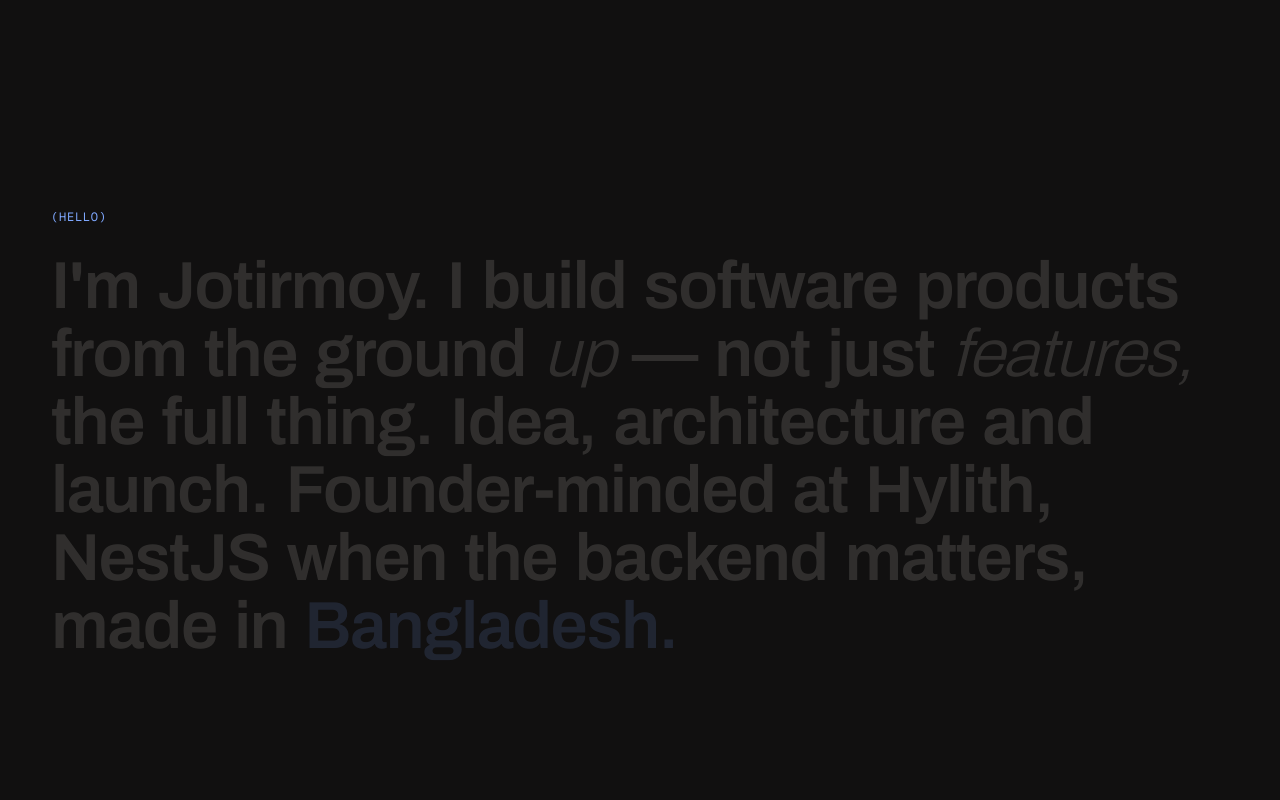
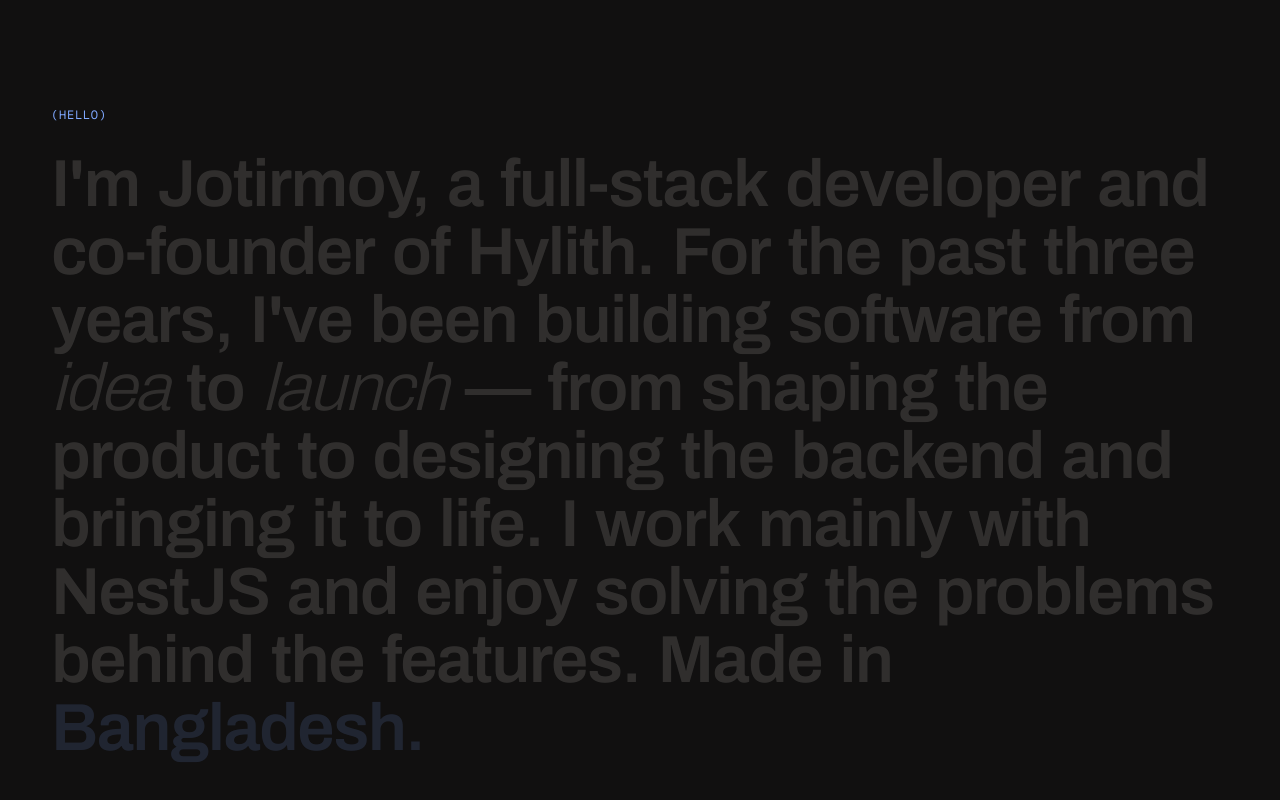
Before and after one commit to Jotirmoy69/portfolio-2, a Next.js app: page / in a window 1280 px wide. Shown: the part 3239-4039 px from the top of the page. Built offline with nearby package versions, Linux system fonts and the light colour scheme; no server answers.

Commit message:
content(site): update personal statement and clean up project closeups

```diff
--- a/src/content/site.ts
+++ b/src/content/site.ts
@@ -33,44 +33,61 @@
     "TypeScript",
     "Next.js",
   ],
-  /**
-   * Scroll-lit about — aligned with LinkedIn About / founder-minded positioning
-   * (Hylith, product-from-scratch, full-stack + real backends).
-   */
+  /** Scroll-lit about — from Jotirmoy’s own copy */
   statement: {
     label: "(Hello)",
-    text: "I'm Jotirmoy. I build software products from the ground up — not just features, the full thing. Idea, architecture and launch. Founder-minded at Hylith, NestJS when the backend matters, made in Bangladesh.",
+    text: "I'm Jotirmoy, a full-stack developer and co-founder of Hylith. For the past three years, I've been building software from idea to launch — from shaping the product to designing the backend and bringing it to life. I work mainly with NestJS and enjoy solving the problems behind the features. Made in Bangladesh.",
     words: [
       { text: "I'm" },
-      { text: "Jotirmoy." },
-      { text: "I" },
-      { text: "build" },
+      { text: "Jotirmoy," },
+      { text: "a" },
+      { text: "full-stack" },
+      { text: "developer" },
+      { text: "and" },
+      { text: "co-founder" },
+      { text: "of" },
+      { text: "Hylith." },
+      { text: "For" },
+      { text: "the" },
+      { text: "past" },
+      { text: "three" },
+      { text: "years," },
+      { text: "I've" },
+      { text: "been" },
+      { text: "building" },
       { text: "software" },
-      { text: "products" },
       { text: "from" },
+      { text: "idea", italic: true },
+      { text: "to" },
+      { text: "launch", italic: true },
+      { text: "—" },
+      { text: "from" },
+      { text: "shaping" },
       { text: "the" },
-      { text: "ground" },
-      { text: "up", italic: true },
-      { text: "—" },
-      { text: "not" },
-      { text: "just" },
-      { text: "features,", italic: true },
-      { text: "the" },
-      { text: "full" },
-      { text: "thing." },
-      { text: "Idea," },
-      { text: "architecture" },
-      { text: "and" },
-      { text: "launch." },
-      { text: "Founder-minded" },
-      { text: "at" },
-      { text: "Hylith," },
-      { text: "NestJS" },
-      { text: "when" },
+      { text: "product" },
+      { text: "to" },
+      { text: "designing" },
       { text: "the" },
       { text: "backend" },
-      { text: "matters," },
-      { text: "made" },
+      { text: "and" },
+      { text: "bringing" },
+      { text: "it" },
+      { text: "to" },
+      { text: "life." },
+      { text: "I" },
+      { text: "work" },
+      { text: "mainly" },
+      { text: "with" },
+      { text: "NestJS" },
+      { text: "and" },
+      { text: "enjoy" },
+      { text: "solving" },
+      { text: "the" },
+      { text: "problems" },
+      { text: "behind" },
+      { text: "the" },
+      { text: "features." },
+      { text: "Made" },
       { text: "in" },
       { text: "Bangladesh.", accent: true },
     ],
@@ -104,7 +121,7 @@
     href: "https://hylith.com",
     color: "#1A1F36",
     cover: "/hylith_mockup.jpg",
-    closeups: ["/hylith_mockup.jpg", "/hylith_mockup.jpg"],
+    closeups: ["/hylith_mockup.jpg"],
   },
   {
     id: "please",
@@ -117,7 +134,7 @@
     href: "https://github.com/HylithLabs/please",
     color: "#3D2C29",
     cover: "/please_mockup.jpg",
-    closeups: ["/please_mockup.jpg", "/please_mockup.jpg"],
+    closeups: ["/please_mockup.jpg"],
   },
   {
     id: "kafka-cqrs",
```
